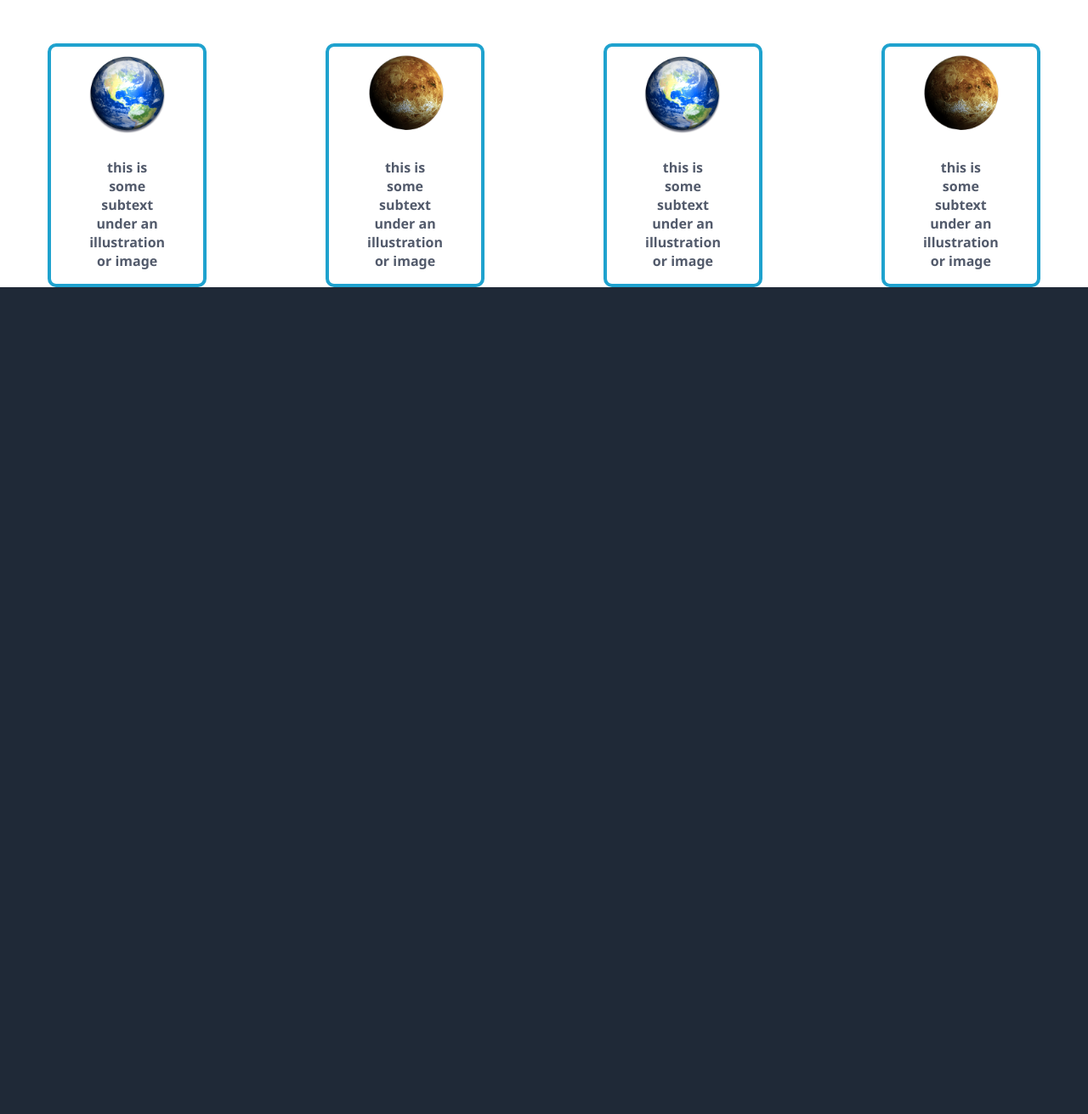
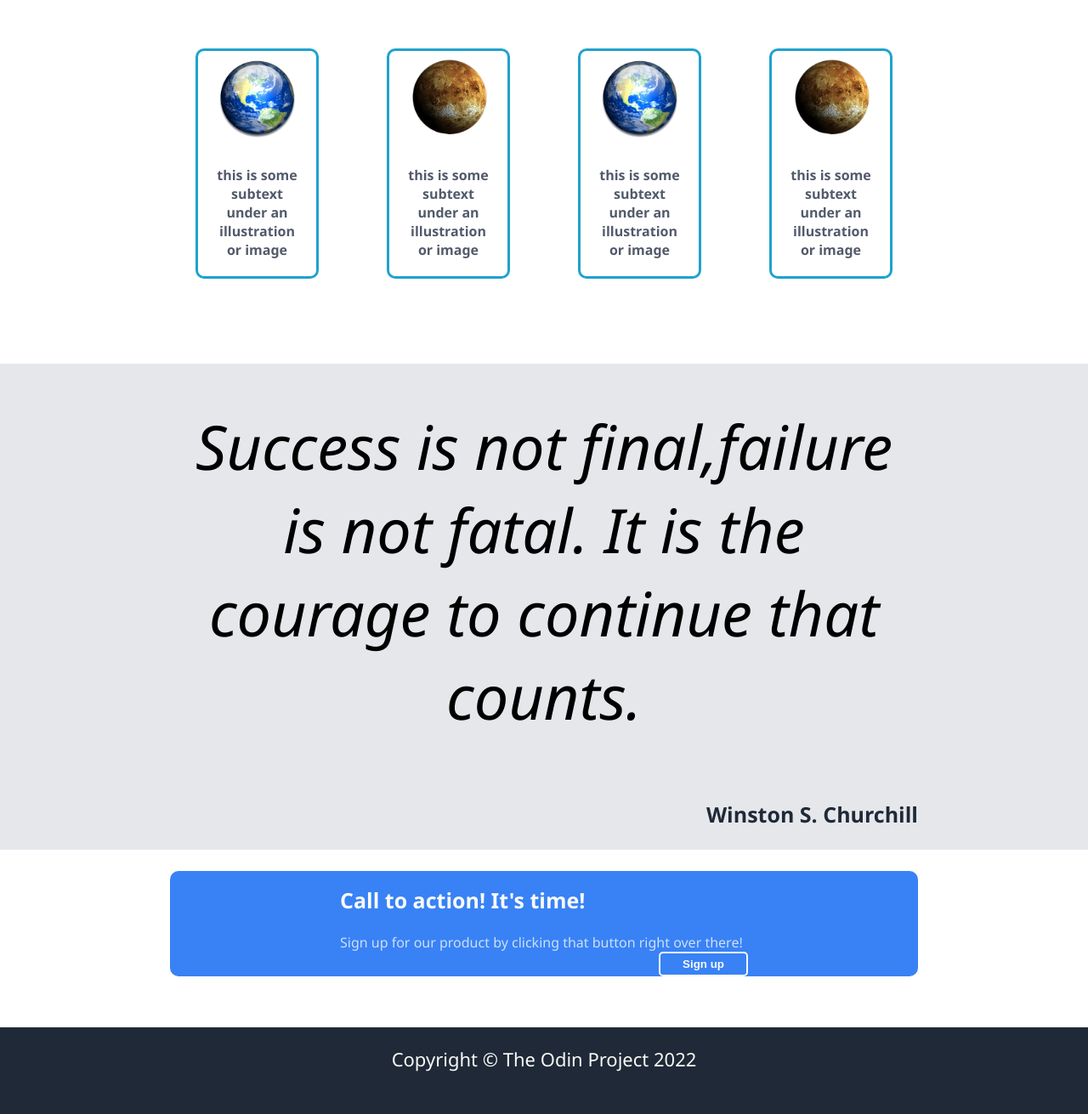
Before and after one commit to temizeloguz/odinwebsiteproject, a plain HTML site: page index.html in a window 1280 px wide. Shown: the part 732-2043 px from the top of the page at 85% size. Before the commit the page ends 1070 px from the top, so only its background shows below. Drawn offline with Linux system fonts and the light colour scheme.

Commit message:
Odinprojectfinal
odinprojectfinal

```diff
--- a/css/style.css
+++ b/css/style.css
@@ -1,15 +1,15 @@
 body {
-  background-color: #1f2937;
+  background-color: white;
   margin: 0;
   padding: 0;
-  font-family:'Segoe UI', Tahoma, Geneva, Verdana, sans-serif;
+  font-family: "Segoe UI", Tahoma, Geneva, Verdana, sans-serif;
 }
 
 .container {
   background-color: #1f2937;
   display: flex;
   justify-content: space-around;
-  margin-bottom: 150px;
+  padding-bottom: 100px;
 }
 .container div {
   gap: 20px;
@@ -31,108 +31,197 @@ body {
 }
 
 .secondContainer {
+  justify-content: space-around;
+  background-color: #1f2937;
   max-width: 100%;
-  min-width:50%;
   display: flex;
+  min-width: 50%;
+
   vertical-align: top;
-margin-bottom: 150px;
-  text-align:justify;
+  padding-bottom: 150px;
+  margin-bottom: 100px;
 }
-.secondContainerText{
-  margin-left: 256px;
 
+.secondContainerText {
+  flex: 2;
   max-width: 100%;
-  min-width:50%;
-  flex: 1;
+  min-width: 50%;
+
   font-size: 1.5vw;
   font-weight: bold;
-  color: #F9FAF8;
+  color: #f9faf8;
+}
 
-}
-.secondContainerText p{
+.secondContainerText p {
   color: #e5e7eb;
   font-size: 1.2vw;
   font-weight: 400;
-  padding-right: 14vw;
+  margin-top: 0;
+  padding-top: 0;
+}
+.secondContainerText h1 {
+  padding-right: 120px;
+  margin-bottom: 10px;
+}
+.secondContainerText div {
+  display: flex;
+  flex-direction: column;
 
+  align-items: center;
 }
 
-.applePhoto  {
+.applePhoto {
   flex: 1;
-
 }
-.applePhoto img{
-  width: 350px;
+.applePhoto img {
+  width: 250px;
   height: 250px;
 }
-.signUp{
-  color: #F9FAF8;
-  background-color:#3882F6;
- padding: 15px;
+.signUp {
+  display: block;
+  color: #f9faf8;
+  background-color: #3882f6;
+  padding: 25px;
+  padding-top: 8px;
+  padding-bottom: 8px;
   font-size: 1.2vw;
- margin-left: auto;
- margin-right: auto;
+  border-style: none;
+  margin-right: 300px;
+  font-weight: bold;
   text-align: center;
   border-radius: 10px;
 }
-.thirdContainer{
+.thirdContainer {
   width: 100%;
   display: inline-block;
   background-color: white;
   text-align: center;
-  color:#1F2937;
-
+  color: #1f2937;
 }
 
-
-.thirdContainerPlanets{
+.thirdContainerPlanets {
   padding-top: 30px;
   display: flex;
   background-color: white;
   flex-direction: row;
-  justify-content:center;
+
   gap: 20px;
+  margin-bottom: 100px;
+  padding-left: 200px;
+  padding-right: 200px;
+}
+.thirdContainerPlanets div {
+  border: 2px solid rgb(31, 162, 206);
+  border-radius: 10px;
+  border-width: 3px;
 
-
-
+  text-align: center;
+  margin-left: 30px;
+  margin-right: 30px;
 }
-.thirdContainerPlanets div{
-
-  border: 2px solid rgb(31, 162, 206);
-  border-radius:10px;
-  border-width: 4px;
+.thirdContainerPlanets p {
+  margin: 20px;
   text-align: center;
-  justify-content:flex-start;
-  margin-left: 60px;
-  margin-right: 60px;
-
-
-
-
-
-
-}
-.thirdContainerPlanets p{
-margin-left: 45px;
-margin-right: 45px;
   color: #525a6b;
   font-weight: 600;
-
 }
-.thirdContainer div{
-
-
+.thirdContainer div {
   background-color: white;
-
 }
-.thirdContainerPlanets img{
+.thirdContainerPlanets img {
   padding: 5px;
   width: 100px;
   height: 100px;
+}
+.fourthContainer {
+  display: inline-block;
+  font-size: 36px;
+  font-weight: 200;
+  width: 100%;
 
+  background-color: #e5e7eb;
+
+  justify-content: center;
+  align-items: center;
+}
+.containerQuote {
+  padding-left: 200px;
+  padding-right: 200px;
+  text-align: center;
+}
+
+.containerQuote h1 {
+  font-weight: lighter;
+  font-style: italic;
+}
+.godOfThunder {
+  padding-left: 200px;
+  padding-right: 200px;
+  float: right;
+  font-size: 25px;
+  font-weight: bold;
+  font-family: "Segoe UI", Tahoma, Geneva, Verdana, sans-serif;
+  color: #1f2937;
+}
+
+.fifthContainer{
+display: flex;
+flex-direction: column;
+
+
+padding-left: 200px;
+padding-right: 200px;
+
+  background-color: #3882f6;
+  margin-top: 25px;
+margin-left: 200px;
+margin-right: 200px;
+border-radius: 10px;
 
 }
 
+.fifthContainer h1{
+  display: inline-block;
+  color: #f9faf8;
+  font-size: 25px;
+
+  margin-bottom: 0;
+}
+.fifthContainer p{
+  margin-top: 0;
+ color: #f9faf8c7;
+}
+.secondSignUp{
+margin-right: 80px;
+
+}
+.fifthContainer button{
+  display: flex;
+  width: 105px;
+
+  border-radius: 5px;
+  padding: 5px;
+  background-color: #3882f6;
+  border-color: #f9faf8;
+  border-style: solid;
+  color: #f9faf8;
+  font-weight: 600;
+  float: right;
+ justify-content: center;
+}
+.footerCopyright{
+  background-color: #1f2937;
+  margin-top: 60px;
+  font-size: 22px;
+  text-align: center;
+  padding-bottom: 50px;
+  color:#f9faf8;
+}
+.footerCopyright p{
+  padding-top: 22px;
+  margin:0 auto;
+  padding: 0 auto;
+}
 
 ul {
   list-style-type: none;
--- a/index.html
+++ b/index.html
@@ -25,15 +25,19 @@
 
 <div class="secondContainer">
   <div class="secondContainerText">
-    <h1>This website is awesome  </h1>
-    <p>This website has some subtext that goes here under the main title. It's a smaller font and the color is lower contrast.</p>
+    <div><h1>This website is <br>awesome  </h1>
+
+    <p>This website has some subtext that goes here under the<br> main title. It's a smaller font and the color is lower <br>contrast.</p>
     <button class="signUp">Sign up</button>
+   </div>
+
+
   </div>
 
   <div class="applePhoto">
     <img src="img/apple.png" alt="" srcset="">
   </div>
-</div><br><br>
+</div>
 
 <div class="thirdContainer">
   <div><h1>Some random information.</h1></div><br>
@@ -43,17 +47,31 @@
      <div><img src="./img/earth.png" alt="" srcset=""><p>this is some subtext under an illustration or image</p></div>
      <div><img src="./img/venüs.png" alt="" srcset=""><p>this is some subtext under an illustration or image</p></div>
     </div>
-    <div class="fourthContainer">
-
-    </div>
+</div>
 
 
+    <div class="fourthContainer">
+<div class="containerQuote">
+  <h1>Success is not final,failure is not fatal. It is the courage to continue
+    that counts.
+  </h1>
 
+</div>
+<div class="godOfThunder">
+  <p>Winston S. Churchill</p>
 
+  </div>
+    </div>
+   <div class="fifthContainer">
 
+     <div><h1>Call to action! It's time!</h1></div><br>
 
+     <div><p>Sign up for our product by clicking that button right over there!  <span class="secondSignUp"><button>Sign up</button></span> </p></div>
+  </div>
 
-
+    <div class="footerCopyright">
+    <p>Copyright © The Odin Project 2022</p>
+    </div>
 
   </body>
 </html>
```
Lines whose indentation alone changed are shown as unchanged.
